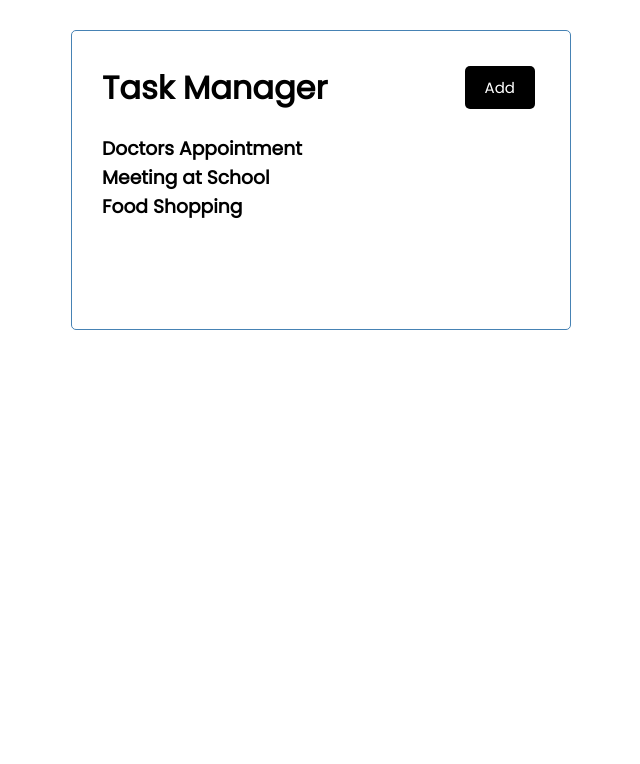
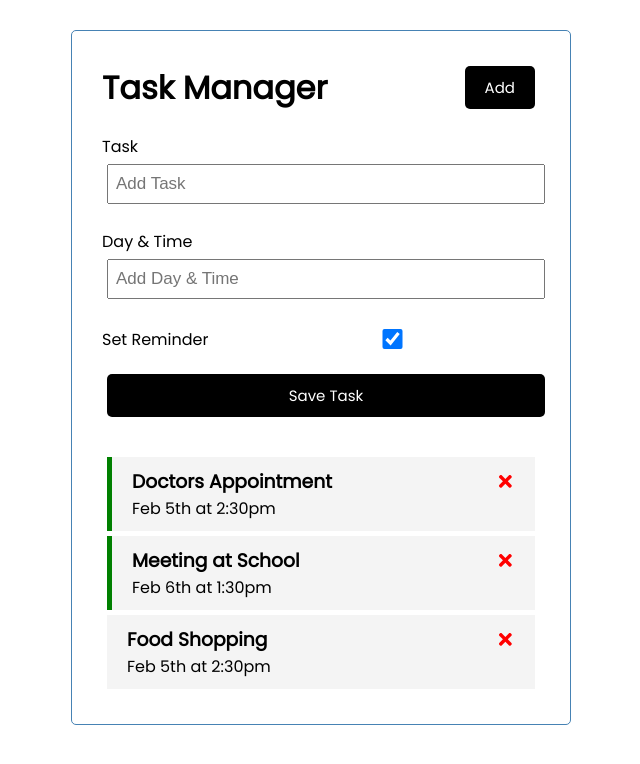
Before and after one commit to PierreBreny/task-manager, a React (Create React App) app: page / in a window 1280 px wide. Shown: the top 764 px of the page, without its empty margins (319-959 px from the left). Built offline with nearby package versions, Linux system fonts and the light colour scheme.

Commit message:
just push

```diff
--- a/package.json
+++ b/package.json
@@ -8,6 +8,7 @@
     "@testing-library/user-event": "^12.8.3",
     "react": "^17.0.2",
     "react-dom": "^17.0.2",
+    "react-icons": "^4.3.1",
     "react-scripts": "4.0.3",
     "web-vitals": "^1.1.2"
   },
--- a/src/App.js
+++ b/src/App.js
@@ -1,13 +1,57 @@
+import { useState } from "react"
 import Header from "./components/Header";
 import Tasks from "./components/Tasks";
+import AddTask from "./components/AddTask"
 
-function App() {
+const App = () => {
+  const [showAddTask, setShowAddTask] = useState(true)
+
+  const [tasks, setTasks] = useState(
+    [
+        {
+            id: 1,
+            text: "Doctors Appointment",
+            day: "Feb 5th at 2:30pm",
+            reminder: true,
+        },
+        {
+            id: 2,
+            text: "Meeting at School",
+            day: "Feb 6th at 1:30pm",
+            reminder: true,
+        },
+        {
+            id: 3,
+            text: "Food Shopping",
+            day: "Feb 5th at 2:30pm",
+            reminder: false,
+        }
+    ])
+
+// Add Task
+const addTask = (task) => {
+  const id = Math.floor(Math.random() * 10000 + 1)
+  const newTask = { id, ...task }
+  setTasks([...tasks, newTask])
+}
+
+// Delete a task
+const deleteTask = (id) => {
+  setTasks(tasks.filter((task) => task.id !== id))
+}
+
+// Toggle Reminder
+const toggleReminder = (id) => {
+  setTasks(tasks.map((task) => task.id === id ? { ...task, reminder: !task.reminder } : task))
+}
+
   return (
     <div className="container">
-      <Header />
-      <Tasks />
+      <Header onAdd={() => setShowAddTask(!showAddTask)} />
+      {showAddTask && <AddTask onAdd={addTask} />}
+      {tasks.length > 0 ? (<Tasks tasks={tasks} onDelete={deleteTask} onToggle={toggleReminder} />) : ("No Tasks To Show")}
     </div>
-  );
+  )
 }
 
 export default App;
--- /dev/null
+++ b/src/components/AddTask.js
@@ -0,0 +1,42 @@
+import { useState } from "react";
+
+const AddTask = ({ onAdd }) => {
+    const [text, setText] = useState("")
+    const [day, setDay] = useState("")
+    const [reminder, setReminder] = useState("false")
+
+    const onSubmit = (e) => {
+        e.preventDefault()
+
+        if(!text) {
+            alert('Please add a task')
+            return
+        }
+
+        onAdd({ text, day, reminder })
+
+        setText("")
+        setDay("")
+        setReminder(false)
+    }
+
+    return (
+        <form className="add-form" onSubmit={onSubmit}>
+            <div className="form-control">
+                <label htmlFor="">Task</label>
+                <input type="text" placeholder="Add Task" value={text} onChange={(e) => setText(e.target.value)}/>
+            </div>
+            <div className="form-control">
+                <label htmlFor="">Day & Time</label>
+                <input type="text" placeholder="Add Day & Time" value={day} onChange={(e) => setDay(e.target.value)} />
+            </div>
+            <div className="form-control form-control-check">
+                <label htmlFor="">Set Reminder</label>
+                <input type="checkbox" checked={reminder} value={reminder} onChange={(e) => setReminder(e.currentTarget.checked)} />
+            </div>
+            <input type="submit" value="Save Task" className="btn btn-block"/>
+        </form>
+    )
+}
+
+export default AddTask
--- a/src/components/Header.js
+++ b/src/components/Header.js
@@ -1,12 +1,25 @@
+import PropTypes from "prop-types"
 import Button from "./Button"
 
-const Header = () => {
+const Header = ({ title, onAdd }) => {
+    const onClick = () => {
+        console.log("Click")
+    }
+
     return (
         <header className="header">
-        <h1>Task Manager</h1>
-        <Button color="black" text="Add"/>
+            <h1>{title}</h1>
+            <Button color="black" text="Add" onClick={onClick} />
         </header>
     )
 }
 
+Header.defaultProps = {
+    title: "Task Manager",
+}
+
+Header.propTypes = {
+    title: PropTypes.string.isRequired,
+}
+
 export default Header
--- /dev/null
+++ b/src/components/Task.js
@@ -0,0 +1,12 @@
+import { FaTimes } from "react-icons/fa"
+
+const Task = ({ task, onDelete, onToggle }) => {
+    return (
+        <div className={`task ${task.reminder ? "reminder" : ""}`} onDoubleClick={() => onToggle(task.id)}>
+            <h3>{task.text} <FaTimes style={{ color: "red", cursor: "pointer"}} onClick={() => onDelete(task.id)}/></h3>
+            <p>{task.day}</p>
+        </div>
+    )
+}
+
+export default Task
--- a/src/components/Tasks.js
+++ b/src/components/Tasks.js
@@ -1,28 +1,16 @@
-const tasks = [
-    {
-        id: 1,
-        text: "Doctors Appointment",
-        day: "Feb 5th at 2:30pm",
-        reminder: true,
-    },
-    {
-        id: 2,
-        text: "Meeting at School",
-        day: "Feb 6th at 1:30pm",
-        reminder: true,
-    },
-    {
-        id: 3,
-        text: "Food Shopping",
-        day: "Feb 5th at 2:30pm",
-        reminder: false,
-    }
-]
+import Task from "./Task"
 
-const Tasks = () => {
+const Tasks = ({ tasks, onDelete, onToggle }) => {
     return (
         <>
-            {tasks.map((task) => (<h3>{task.text}</h3>))}
+            {tasks.map((task) => (
+            <Task
+                key={task.id}
+                task={task}
+                onDelete={onDelete}
+                onToggle={onToggle}
+            />
+        ))}
         </>
     )
 }
```
Also changed, not shown: 1 other file (tests, documents, lock files or other folders).
